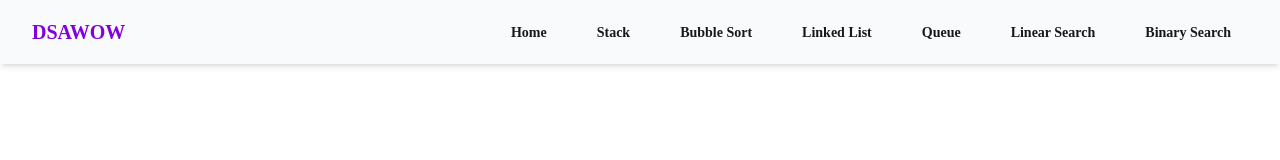
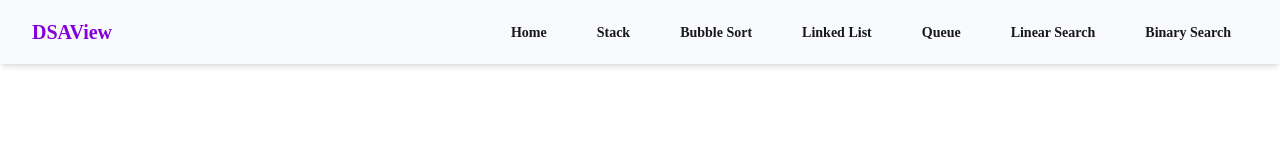
Before and after one commit to Priyanka-Adheli/DSA-Wow, a React (Vite) app: page / in a window 1280 px wide. Shown: the top 160 px of the page. Built offline with nearby package versions, Linux system fonts and the light colour scheme.

Commit message:
Update Navbar.jsx

```diff
--- a/src/components/Navbar.jsx
+++ b/src/components/Navbar.jsx
@@ -20,7 +20,7 @@ export default function Navbar() {
       <div className="max-w-7xl mx-auto px-4 sm:px-6 lg:px-8 flex items-center justify-between h-16">
         {/* Logo */}
         <Link to="/" className="text-xl font-bold text-purple-700">
-          DSAWOW
+          DSAView
         </Link>
 
         {/* Hamburger Toggle */}
```
